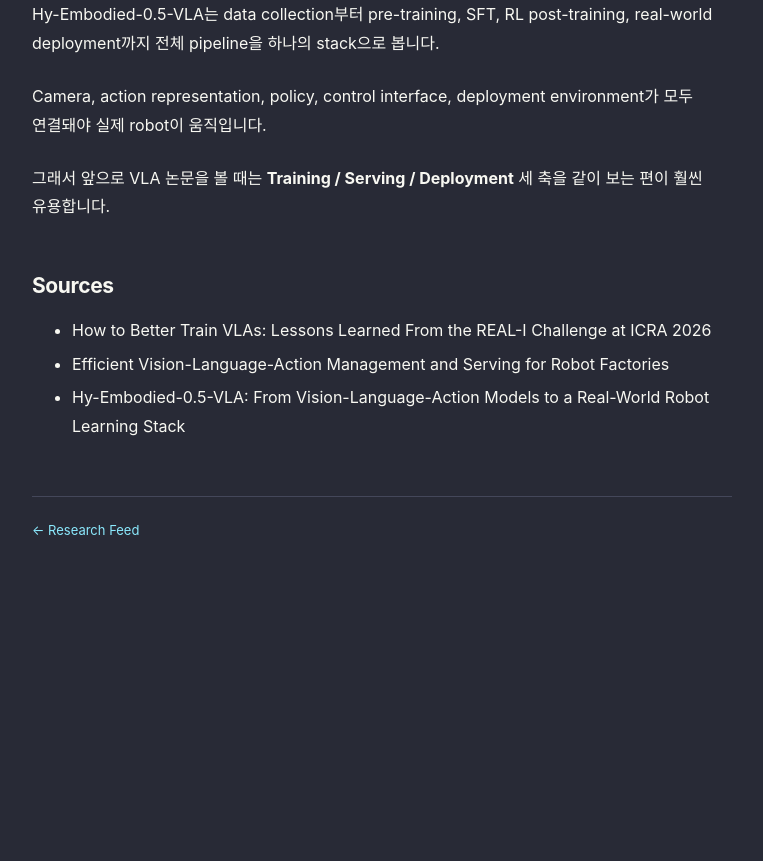
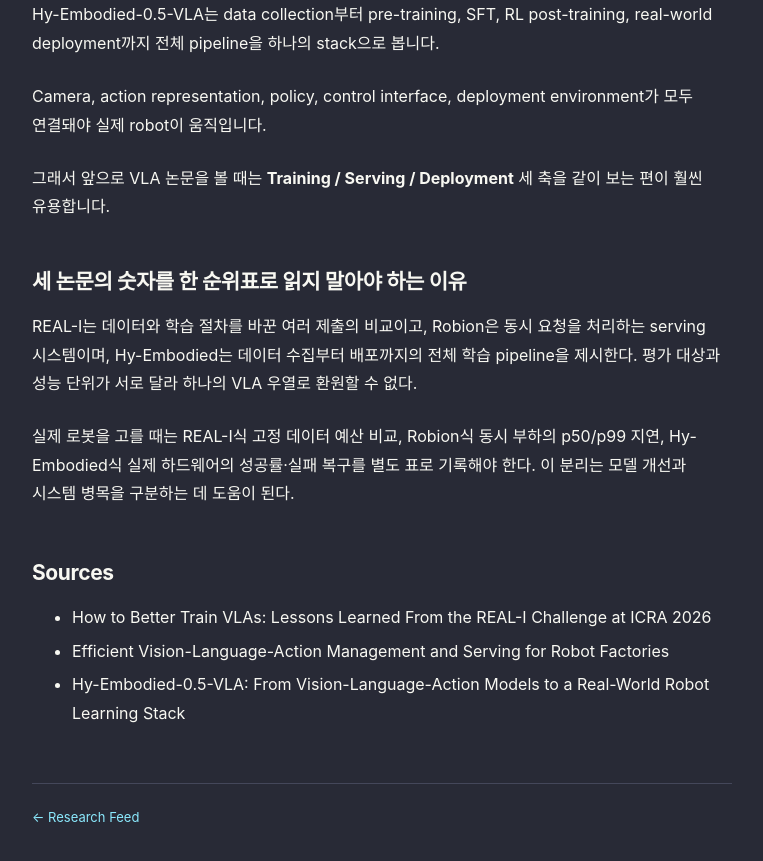
Before and after one commit to nayana224/nayana224.github.io, a Jekyll site: the page built from _research_feed/2026-09-19-research-papers.md, in a window 1280 px wide and 900 px high, scrolled down 1686 px. Shown: the top 861 px of the window, without its empty margins (258-1021 px from the left). Built offline with Jekyll 4.4.1, drawn with Linux system fonts in a browser that asks for light colours; before the commit the page ends 2299 px from its top, so only the background shows below that.

Commit message:
Strengthen Research Feed article: 2026-09-19

```diff
--- a/_research_feed/2026-09-19-research-papers.md
+++ b/_research_feed/2026-09-19-research-papers.md
@@ -53,6 +53,12 @@
 
 그래서 앞으로 VLA 논문을 볼 때는 **Training / Serving / Deployment** 세 축을 같이 보는 편이 훨씬 유용합니다.
 
+## 세 논문의 숫자를 한 순위표로 읽지 말아야 하는 이유
+
+REAL-I는 데이터와 학습 절차를 바꾼 여러 제출의 비교이고, Robion은 동시 요청을 처리하는 serving 시스템이며, Hy-Embodied는 데이터 수집부터 배포까지의 전체 학습 pipeline을 제시한다. 평가 대상과 성능 단위가 서로 달라 하나의 VLA 우열로 환원할 수 없다.
+
+실제 로봇을 고를 때는 REAL-I식 고정 데이터 예산 비교, Robion식 동시 부하의 p50/p99 지연, Hy-Embodied식 실제 하드웨어의 성공률·실패 복구를 별도 표로 기록해야 한다. 이 분리는 모델 개선과 시스템 병목을 구분하는 데 도움이 된다.
+
 ## Sources
 - [How to Better Train VLAs: Lessons Learned From the REAL-I Challenge at ICRA 2026](https://arxiv.org/abs/2609.13679)
 - [Efficient Vision-Language-Action Management and Serving for Robot Factories](https://arxiv.org/abs/2609.12075)
```
